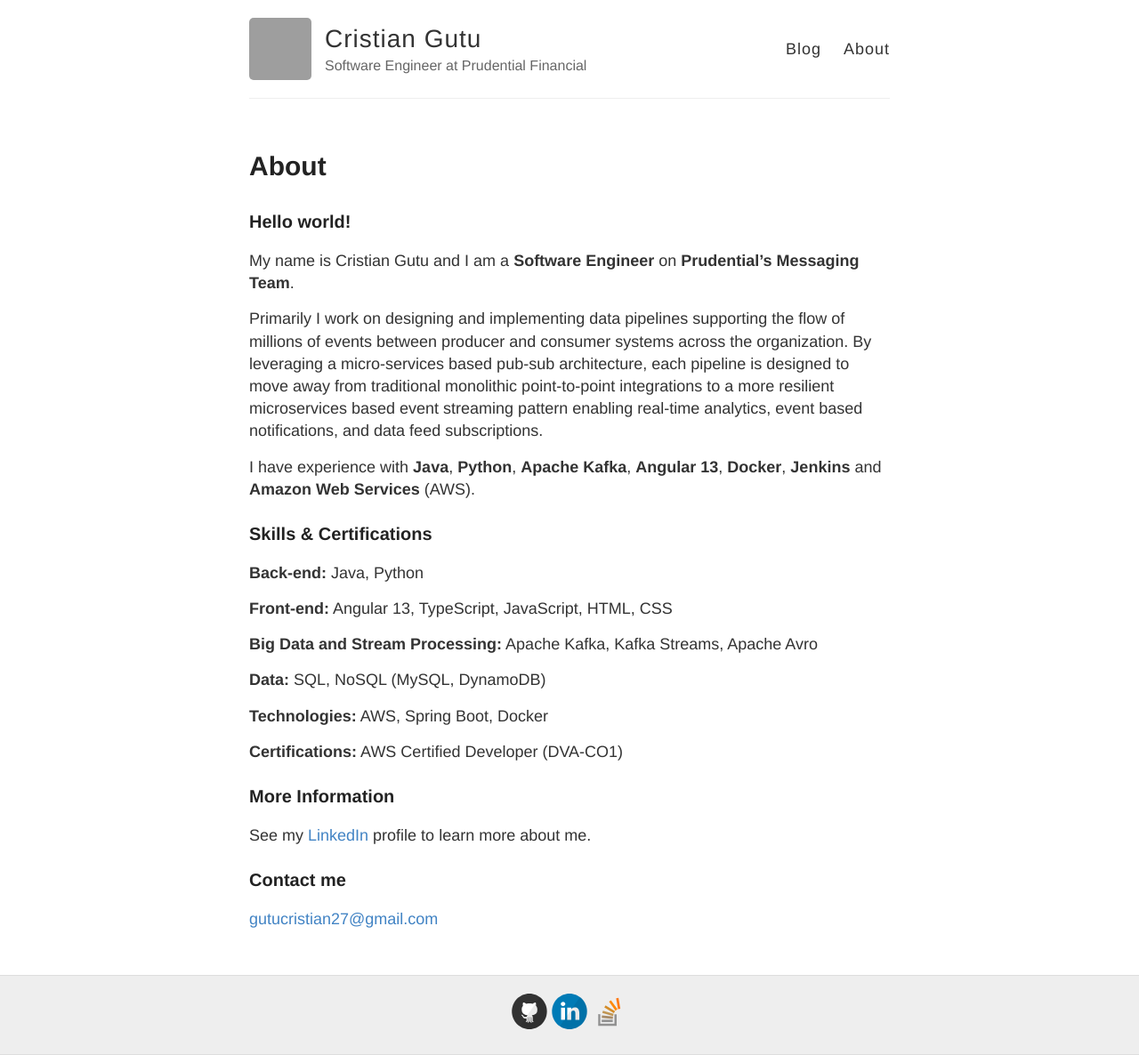
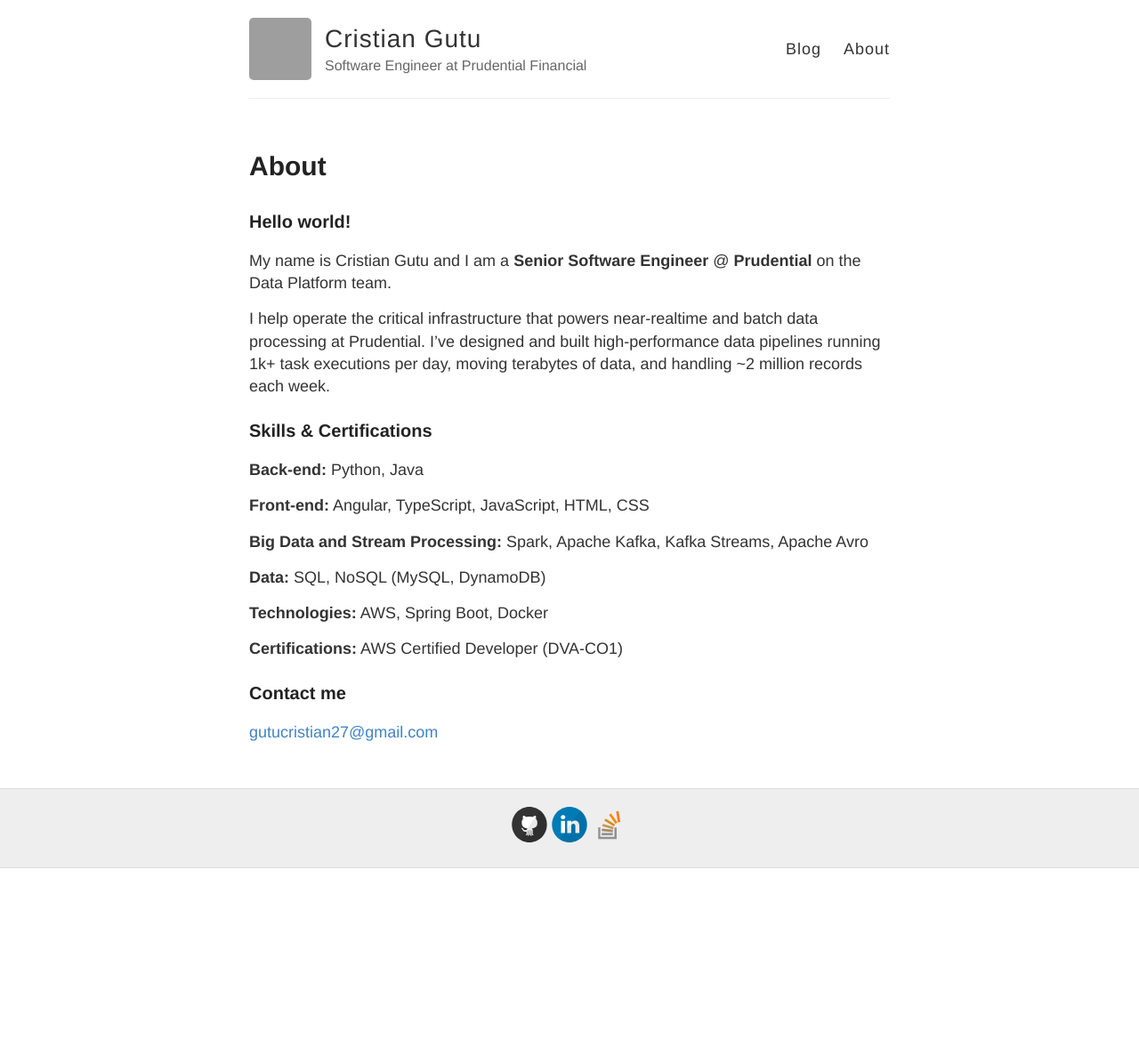
Before and after one commit to gutucristian/gutucristian.github.io, a Jekyll site: the page built from about.md, in a window 1280 px wide. Shown: the whole page at 89% size. Built offline with Jekyll 4.4.1, drawn with Linux system fonts in a browser that asks for light colours; after the commit the page ends 976 px from its top, so only the background shows below that; grey boxes are pictures that could not be loaded.

Commit message:
Update about.md

```diff
--- a/about.md
+++ b/about.md
@@ -6,19 +6,17 @@
 
 ### Hello world!
 
-My name is Cristian Gutu and I am a **Software Engineer** on **Prudential’s Messaging Team**.
+My name is Cristian Gutu and I am a **Senior Software Engineer** @ **Prudential** on the Data Platform team.
 
-Primarily I work on designing and implementing data pipelines supporting the flow of millions of events between producer and consumer systems across the organization. By leveraging a micro-services based pub-sub architecture, each pipeline is designed to move away from traditional monolithic point-to-point integrations to a more resilient microservices based event streaming pattern enabling real-time analytics, event based notifications, and data feed subscriptions.
-
-I have experience with **Java**, **Python**, **Apache Kafka**, **Angular 13**, **Docker**, **Jenkins** and **Amazon Web Services** (AWS).
+I help operate the critical infrastructure that powers near-realtime and batch data processing at Prudential. I've designed and built high-performance data pipelines running 1k+ task executions per day, moving terabytes of data, and handling ~2 million records each week.
 
 ### Skills & Certifications
 
-**Back-end:** Java, Python
+**Back-end:** Python, Java
 
-**Front-end:** Angular 13, TypeScript, JavaScript, HTML, CSS
+**Front-end:** Angular, TypeScript, JavaScript, HTML, CSS
 
-**Big Data and Stream Processing:** Apache Kafka, Kafka Streams, Apache Avro
+**Big Data and Stream Processing:** Spark, Apache Kafka, Kafka Streams, Apache Avro
 
 **Data:** SQL, NoSQL (MySQL, DynamoDB)
 
@@ -26,10 +24,6 @@
 
 **Certifications:** AWS Certified Developer (DVA-CO1)
 
-### More Information
-
-See my [LinkedIn](https://www.linkedin.com/in/gutucristian/) profile to learn more about me.
-
 ### Contact me
 
 [gutucristian27@gmail.com](mailto:gutucristian27@gmail.com)
```
